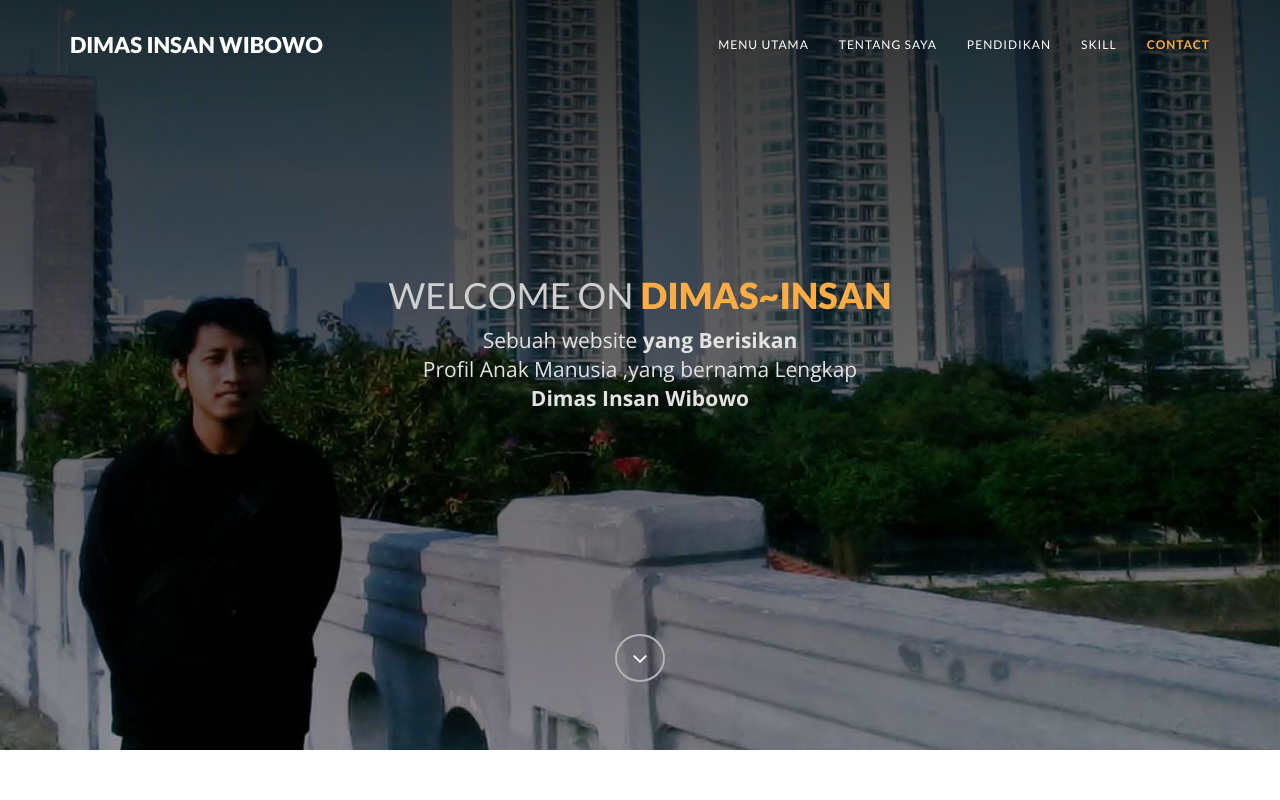
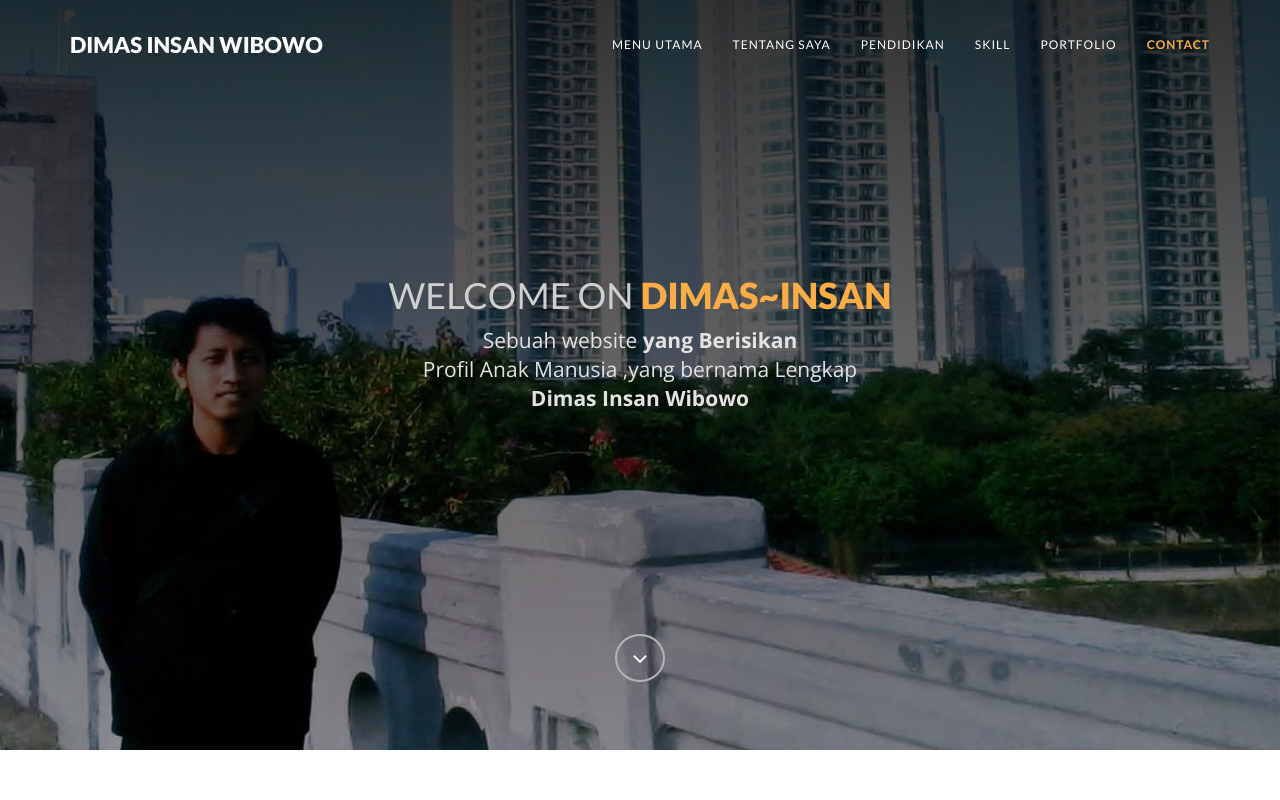
Before and after one commit to dimasinsan/dimasinsan.github.io, a plain HTML site: page index.html in a window 1280 px wide. Shown: the top 800 px of the page. Drawn offline with nearby package versions, Linux system fonts and the light colour scheme.

Commit message:
portfolio
portfolio

```diff
--- a/index.html
+++ b/index.html
@@ -67,6 +67,7 @@
             <li><a href="#tf-about" class="page-scroll">Tentang Saya</a></li>
             <li><a href="#tf-team" class="page-scroll">Pendidikan</a></li>
             <li><a href="#tf-services" class="page-scroll">Skill</a></li>
+            <li><a href="#tf-services" class="page-scroll">Portfolio</a></li>
             <li><a href="#tf-contact" class="page-scroll">Contact</a></li>
           </ul>
         </div><!-- /.navbar-collapse -->
@@ -125,8 +126,7 @@
         </div>
     </div>
 
-    <!-- Team Page
-    ==========================================-->
+    <!-- Team Page==========================================-->
 
     <div id="tf-team" class="text-center">
         <div class="overlay">
```
